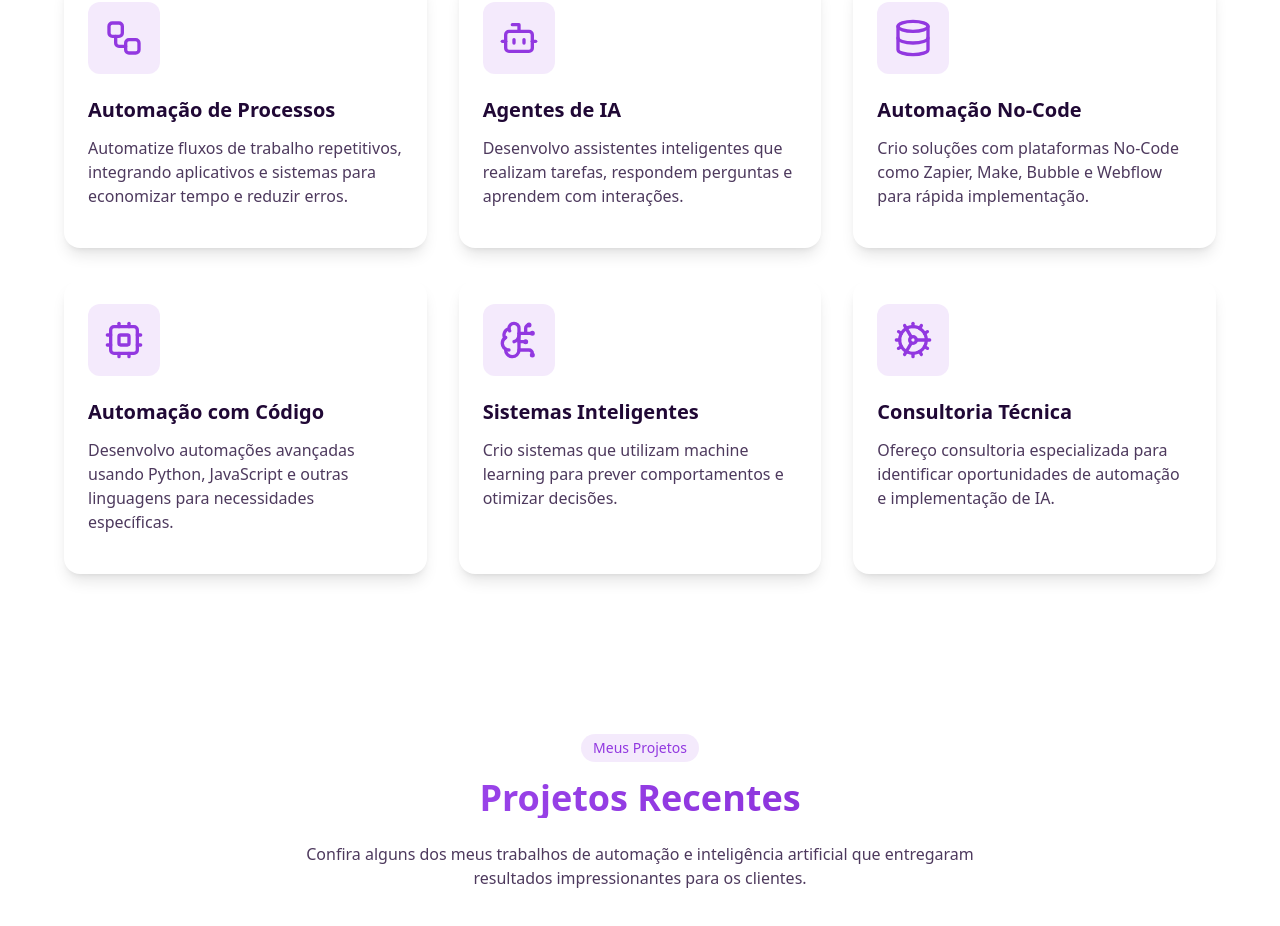
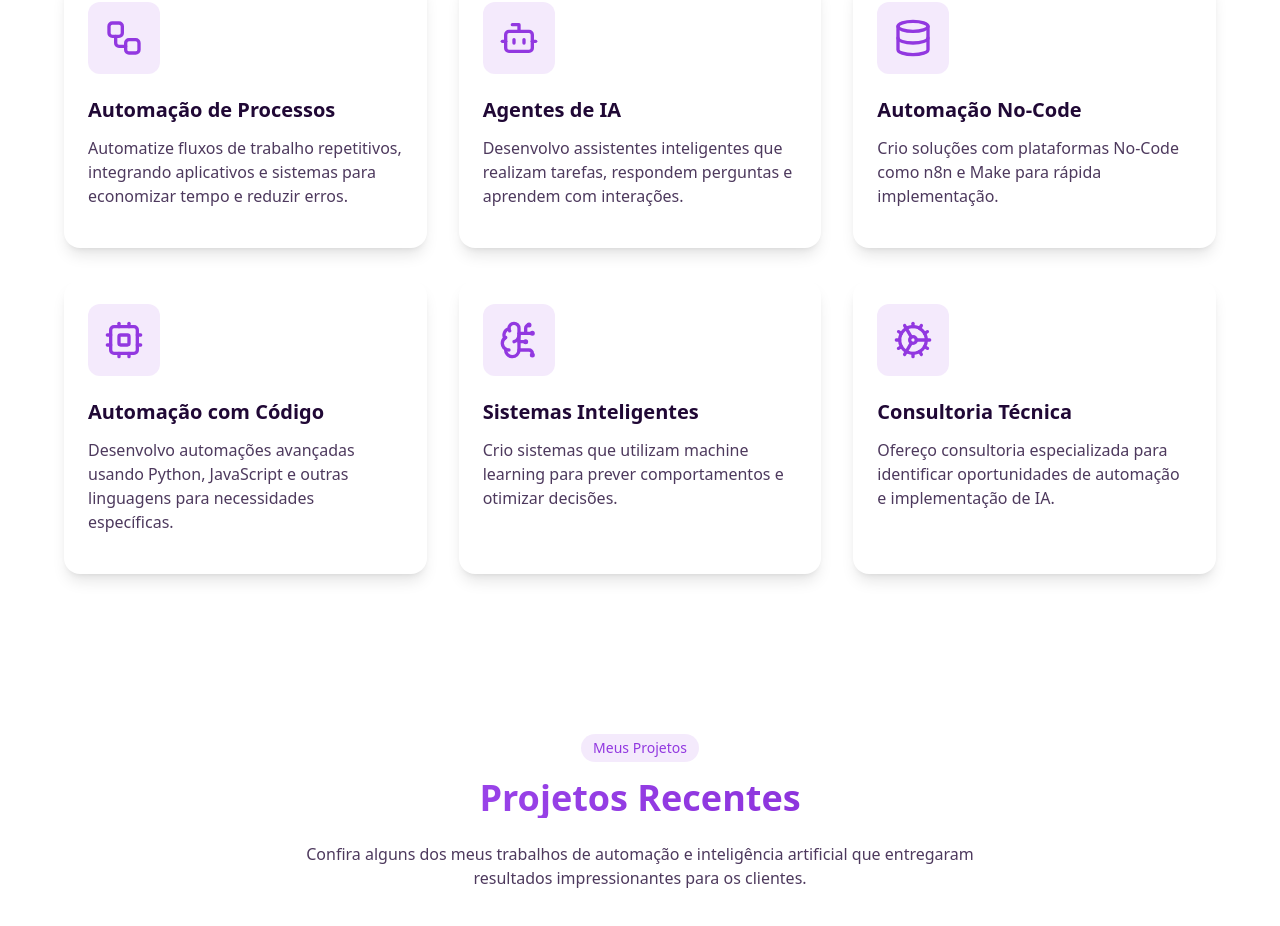
Before and after one commit to hOtoch/Portfolio-v2, a React (Vite) app: page / in a window 1280 px wide. Shown: the part 1940-2866 px from the top of the page. Built offline with nearby package versions, Linux system fonts and the light colour scheme.

Commit message:
fix: services

```diff
--- a/src/components/Services.tsx
+++ b/src/components/Services.tsx
@@ -33,11 +33,10 @@ const services = [
     icon: <Database className="h-10 w-10" />,
     title: "Automação No-Code",
     description:
-      "Crio soluções com plataformas No-Code como Zapier, Make, Bubble e Webflow para rápida implementação.",
+      "Crio soluções com plataformas No-Code como n8n e Make para rápida implementação.",
     details: [
       "Desenvolvimento rápido de aplicações",
-      "Automação via Zapier, Make (Integromat)",
-      "Desenvolvimento com Bubble e Webflow",
+      "Automação via n8n, Make (Integromat)",
       "Painéis de controle personalizados",
       "Sistemas CRM automatizados"
     ]
```
Also changed, not shown: public/lovable-uploads/d818ca11-cebd-464d-b148-719ba41ea53d.png (deleted).
